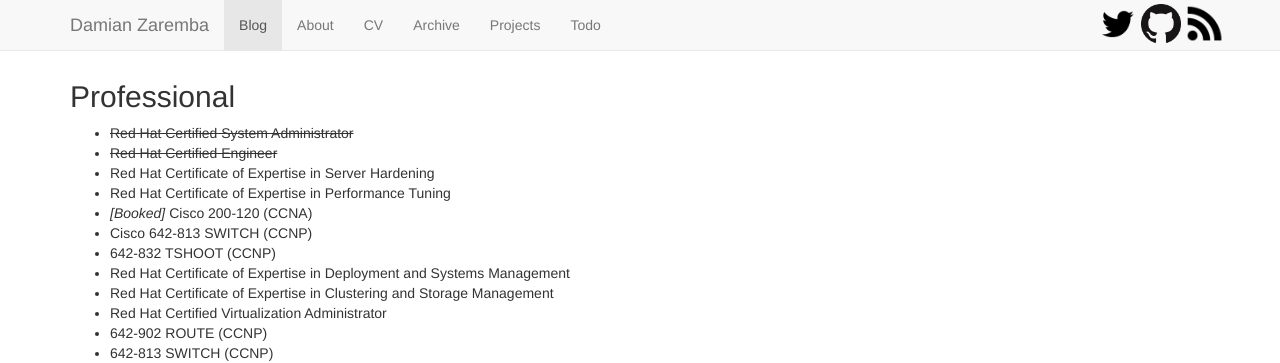
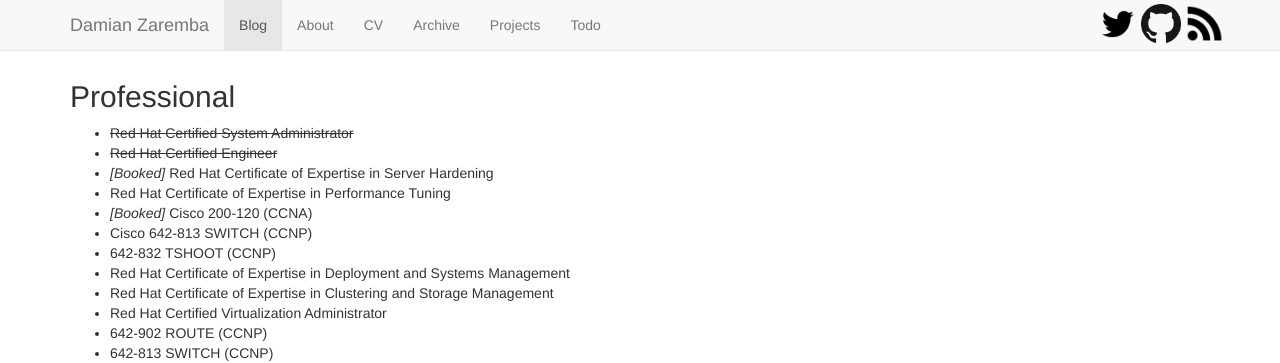
Before and after one commit to DamianZaremba/damianzaremba.co.uk, a Jekyll site: the page built from content/todo/index.markdown, in a window 1280 px wide and 1130 px high. Shown: the top 363 px of the window. Built offline with Jekyll 4.4.1, drawn with Linux system fonts in a browser that asks for light colours; Markdown is read by kramdown in place of the engine named in the settings; comment, search, counter and statistics services are not loaded.

Commit message:
Another booked

```diff
--- a/content/todo/index.markdown
+++ b/content/todo/index.markdown
@@ -8,7 +8,7 @@
 ------------
 * ~~Red Hat Certified System Administrator~~
 * ~~Red Hat Certified Engineer~~
-* Red Hat Certificate of Expertise in Server Hardening
+* _[Booked]_ Red Hat Certificate of Expertise in Server Hardening
 * Red Hat Certificate of Expertise in Performance Tuning
 * _[Booked]_ Cisco 200-120 (CCNA)
 * Cisco 642-813 SWITCH (CCNP)
```
